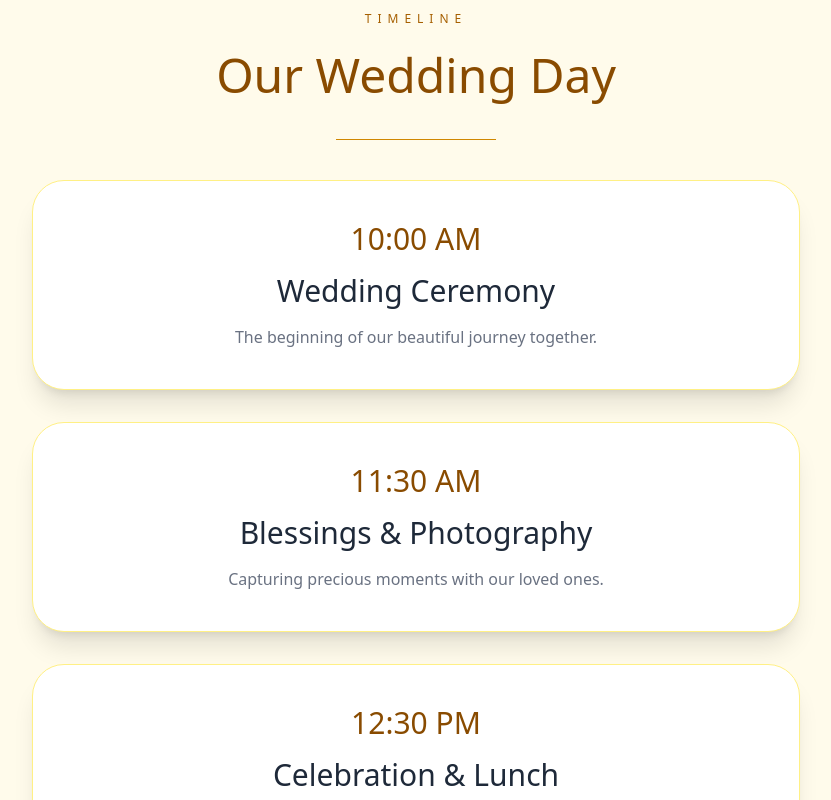
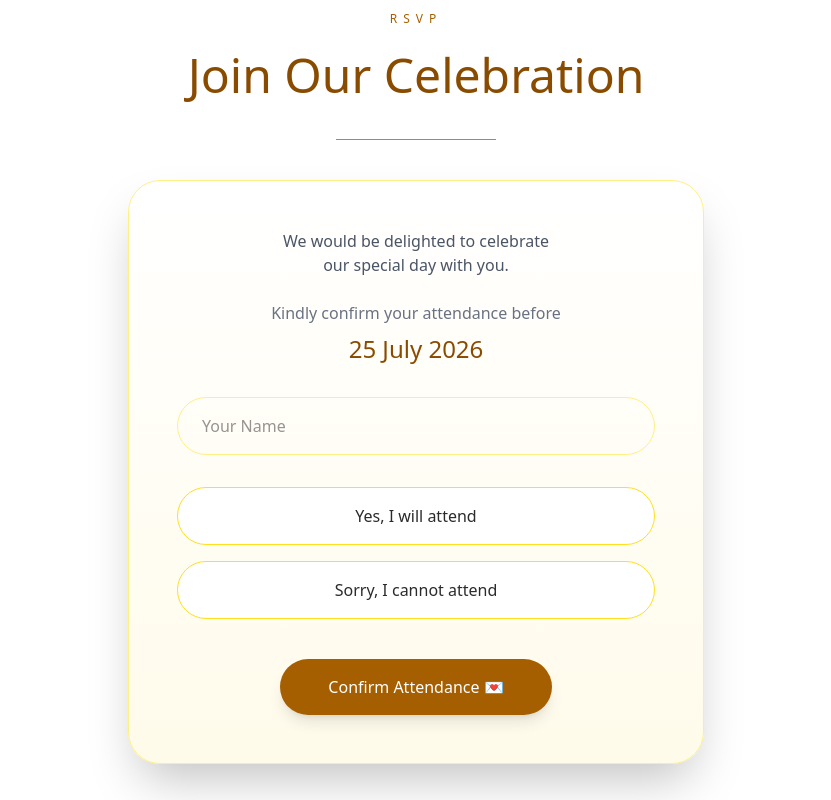
Before and after one commit to thilinachamodrox-cell/wedding-invitation, a Next.js app: page / in a window 1280 px wide. Shown: the part 3360-4160 px from the top of the page, without its empty margins (224-1055 px from the left). Built offline with nearby package versions, Linux system fonts and the light colour scheme.

Commit message:
Remove timeline section

```diff
--- a/src/app/page.tsx
+++ b/src/app/page.tsx
@@ -2,7 +2,6 @@ import Hero from "@/components/Hero";
 import WeddingDetails from "@/components/WeddingDetails";
 import Countdown from "@/components/Countdown";
 import Venue from "@/components/Venue";
-import Timeline from "@/components/Timeline";
 import RSVP from "@/components/RSVP";
 import Footer from "@/components/Footer";
 
@@ -18,7 +17,6 @@ export default function Home() {
 
       <Venue />
 
-      <Timeline />
 
       <RSVP />
 
--- a/src/components/Timeline.tsx
+++ /dev/null
@@ -1,107 +0,0 @@
-"use client";
-
-import { motion } from "framer-motion";
-
-
-export default function Timeline() {
-
-  const events = [
-    {
-      time: "10:00 AM",
-      title: "Wedding Ceremony",
-      description:
-        "The beginning of our beautiful journey together.",
-    },
-
-    {
-      time: "11:30 AM",
-      title: "Blessings & Photography",
-      description:
-        "Capturing precious moments with our loved ones.",
-    },
-
-    {
-      time: "12:30 PM",
-      title: "Celebration & Lunch",
-      description:
-        "A joyful celebration surrounded by family and friends.",
-    },
-  ];
-
-
-  return (
-
-    <motion.section
-      className="min-h-screen bg-amber-50 px-6 py-28 text-center"
-      initial={{
-        opacity:0,
-        y:80,
-      }}
-      whileInView={{
-        opacity:1,
-        y:0,
-      }}
-      transition={{
-        duration:1.5,
-      }}
-      viewport={{
-        once:false,
-        amount:0.3,
-      }}
-    >
-
-
-      <p className="text-xs uppercase tracking-[0.5em] text-yellow-700">
-        Timeline
-      </p>
-
-
-      <h2 className="mt-6 text-5xl text-yellow-800">
-        Our Wedding Day
-      </h2>
-
-
-      <div className="mx-auto my-10 h-px w-40 bg-yellow-600"/>
-
-
-
-      <div className="mx-auto max-w-3xl space-y-8">
-
-
-        {events.map((event,index)=>(
-
-          <motion.div
-            key={index}
-            className="rounded-[2rem] border border-yellow-200 bg-white p-10 shadow-xl"
-            whileHover={{
-              scale:1.03,
-            }}
-          >
-
-            <p className="text-3xl text-yellow-800">
-              {event.time}
-            </p>
-
-
-            <h3 className="mt-4 text-3xl text-gray-800">
-              {event.title}
-            </h3>
-
-
-            <p className="mt-4 text-gray-500">
-              {event.description}
-            </p>
-
-
-          </motion.div>
-
-        ))}
-
-
-      </div>
-
-
-    </motion.section>
-
-  );
-}
```
